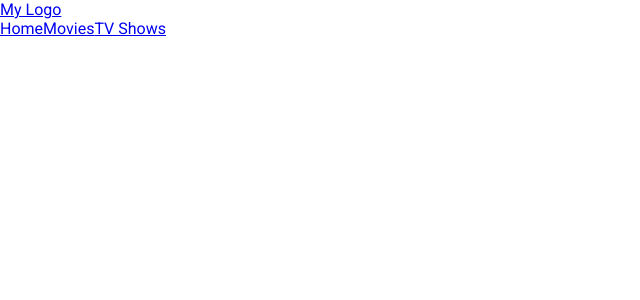
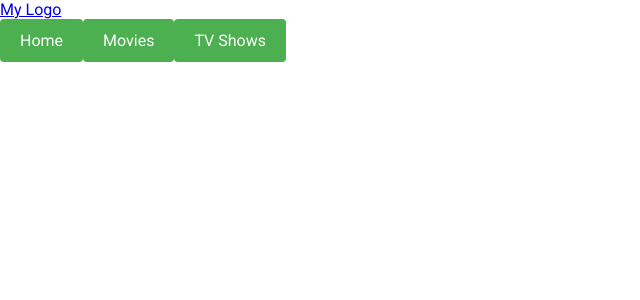
Before and after one commit to Pelani2/movie-search-app, a React (Create React App) app: page / in a window 1280 px wide. Shown: the top 300 px of the page, without its empty margins (0-640 px from the left). Built offline with nearby package versions, Linux system fonts and the light colour scheme.

Commit message:
styled nav links

```diff
--- a/src/components/buttons/navbar-link-button/NavbarLinkButton.js
+++ b/src/components/buttons/navbar-link-button/NavbarLinkButton.js
@@ -1,5 +1,6 @@
 import React from "react";
 import { Link } from "react-router-dom";
+import "./NavbarLinkButtonStyles.css";
 
 export default function NavbarLinkButton({
     text, toProp
--- a/src/components/buttons/navbar-link-button/NavbarLinkButtonStyles.css
+++ b/src/components/buttons/navbar-link-button/NavbarLinkButtonStyles.css
@@ -0,0 +1,13 @@
+.navbar__link-button {
+    display: inline-block;
+    padding: 12px 20px;
+    background-color: #4caf50;
+    color: #fff;
+    text-decoration: none;
+    border-radius: 4px;
+    transition: background-color 0.3s ease;
+}
+
+.navbar__link-button:hover {
+    background-color: #45a049;
+}
```
